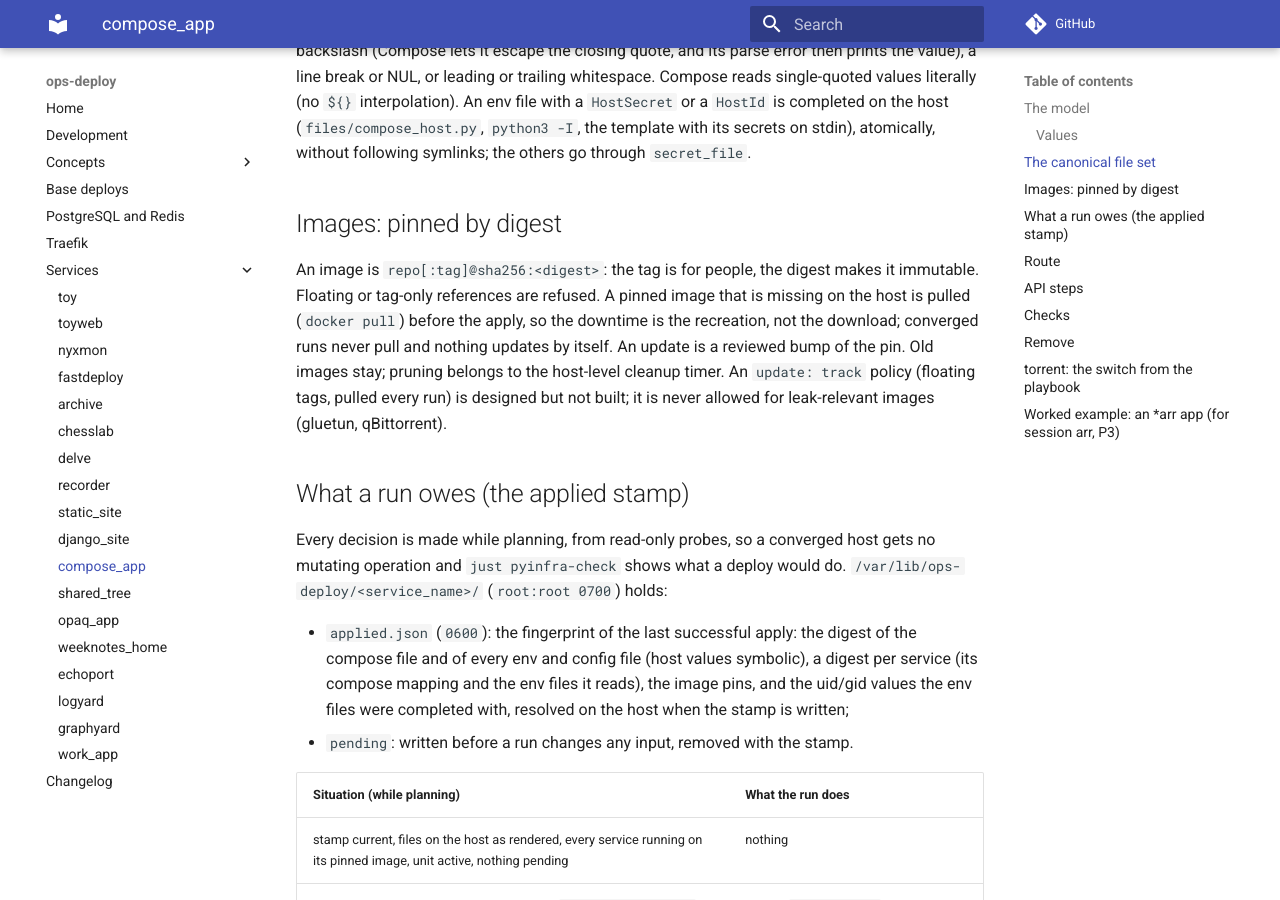
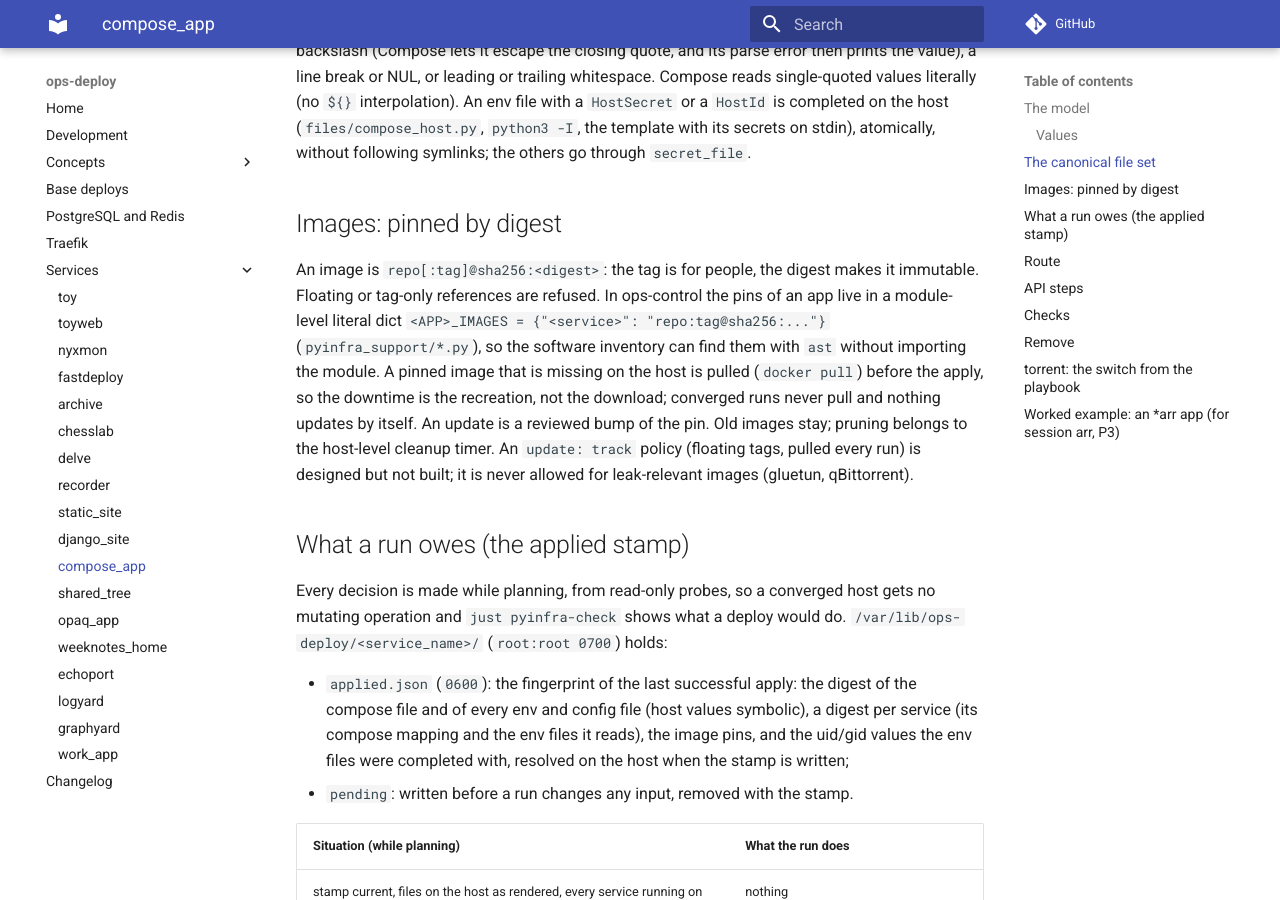
Before and after one commit to ephes/ops-deploy, an MkDocs documentation site: the page built from docs/services/compose_app.md, in a window 1280 px wide and 900 px high, scrolled down 3245 px. Built offline with MkDocs 1.6.1 and Material for MkDocs 9.7.7, drawn with Linux system fonts in a browser that asks for light colours; comment, search, counter and statistics services are not loaded.

Commit message:
compose_app docs: where ops-control keeps its image pins

```diff
--- a/docs/services/compose_app.md
+++ b/docs/services/compose_app.md
@@ -105,7 +105,10 @@ on stdin), atomically, without following symlinks; the others go through
 ## Images: pinned by digest
 
 An image is `repo[:tag]@sha256:<digest>`: the tag is for people, the digest
-makes it immutable. Floating or tag-only references are refused. A pinned
+makes it immutable. Floating or tag-only references are refused. In ops-control the pins of an app
+live in a module-level literal dict `<APP>_IMAGES = {"<service>": "repo:tag@sha256:..."}`
+(`pyinfra_support/*.py`), so the software inventory can find them with `ast`
+without importing the module. A pinned
 image that is missing on the host is pulled (`docker pull`) before the apply,
 so the downtime is the recreation, not the download; converged runs never
 pull and nothing updates by itself. An update is a reviewed bump of the pin.
```
